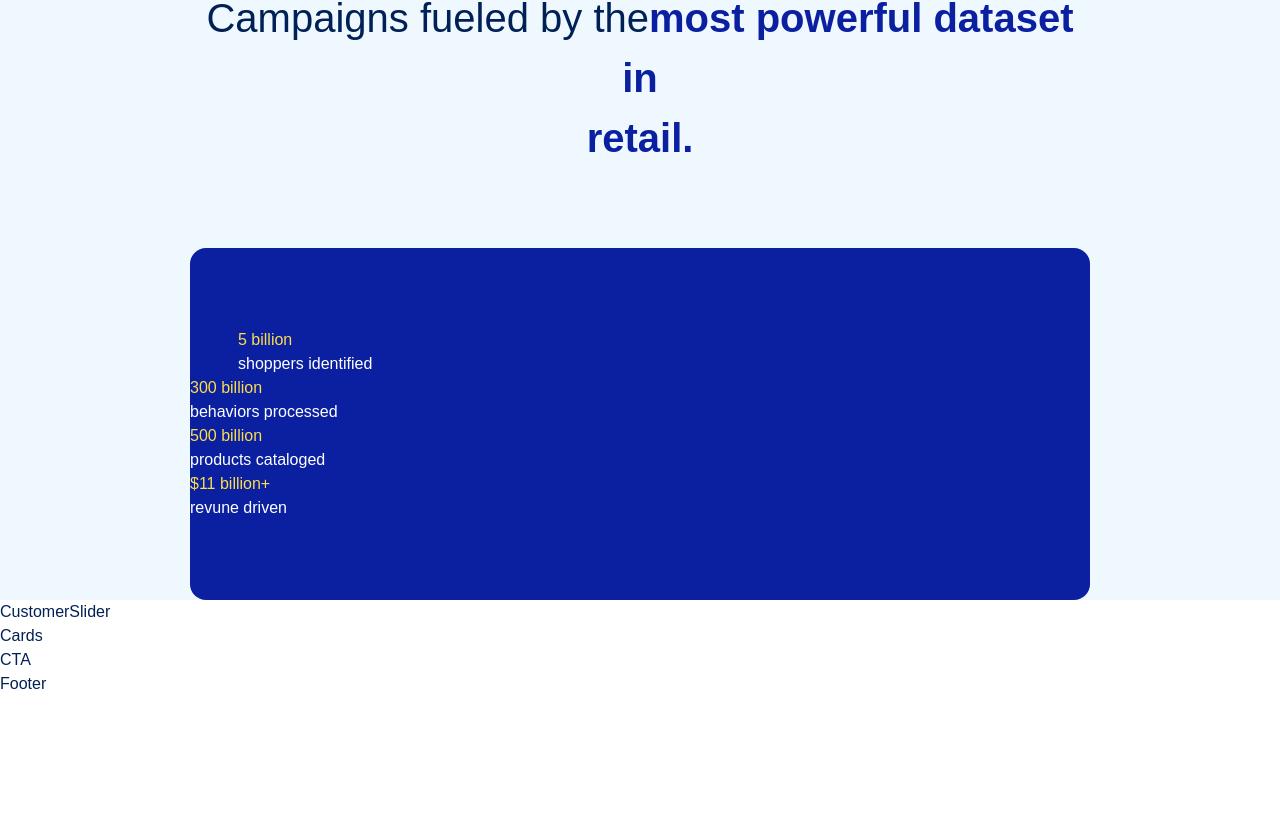
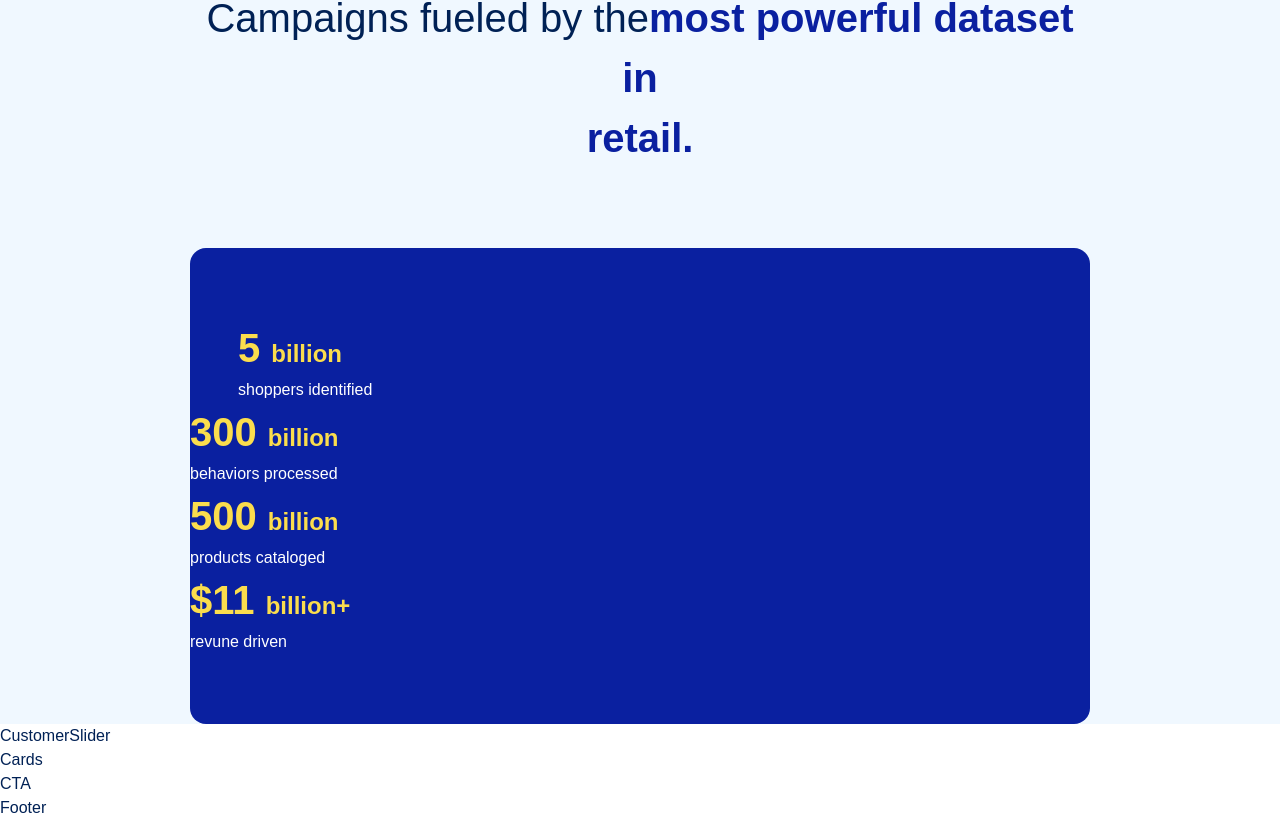
Before and after one commit to jwalus/Bluecore-landingpage-clone, a React (Vite) app: page / in a window 1280 px wide. Shown: the part 1458-2278 px from the top of the page. Before the commit the page ends 2154 px from the top, so only its background shows below. Built offline with nearby package versions, Linux system fonts and the light colour scheme.

Commit message:
fixed blue box text sizing

```diff
--- a/src/components/Campaigns.jsx
+++ b/src/components/Campaigns.jsx
@@ -8,26 +8,24 @@ const Campaigns = () => {
             most powerful dataset in<br /> retail.
           </span>
           </h1>
-
-        <div className="bg-dblue w-full rounded-2xl flex justify-between xl:flex-row sm:flex-col py-[80px] mt-20">
+        <div className="bg-dblue w-full rounded-2xl flex justify-between xl:flex-row sm:flex-col py-[70px] mt-20">
           <div className="pl-12">
-            <h1 className="text-golden">5 <span className="text-golden">billion</span></h1>
+            <h1 className="text-golden text-[40px] font-extrabold">5 <span className="text-golden text-[24px]">billion</span></h1>
             <p className="text-white">shoppers identified</p>
           </div>
           <div>
-            <h1 className="text-golden">300 <span className="text-golden">billion</span></h1>
+            <h1 className="text-golden text-[40px] font-extrabold">300 <span className="text-golden text-[24px]">billion</span></h1>
             <p className="text-white">behaviors processed</p>
           </div>
           <div>
-            <h1 className="text-golden">500 <span className="text-golden">billion</span></h1>
+            <h1 className="text-golden text-[40px] font-extrabold">500 <span className="text-golden text-[24px]">billion</span></h1>
             <p className="text-white">products cataloged</p>
           </div>
           <div className="pr-12">
-            <h1 className="text-golden">$11 <span className="text-golden">billion+</span></h1>
+            <h1 className="text-golden text-[40px] font-extrabold">$11 <span className="text-golden text-[24px]">billion+</span></h1>
             <p className="text-white">revune driven</p>
           </div>
         </div>
-
       </div>
     </div>
   )
```
